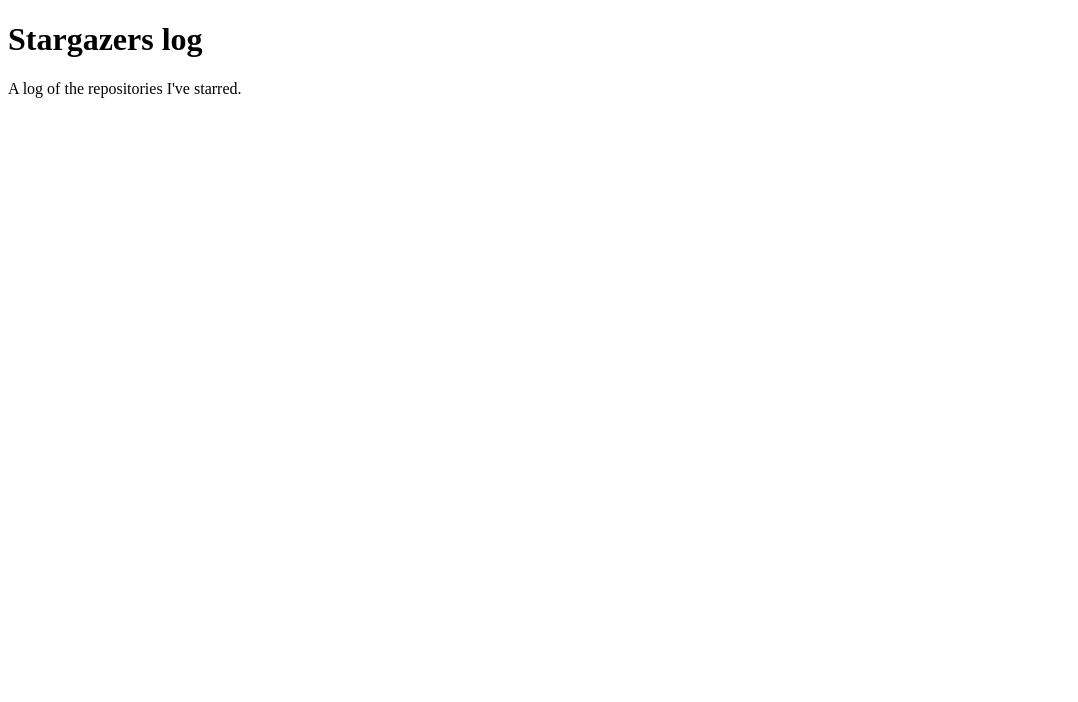
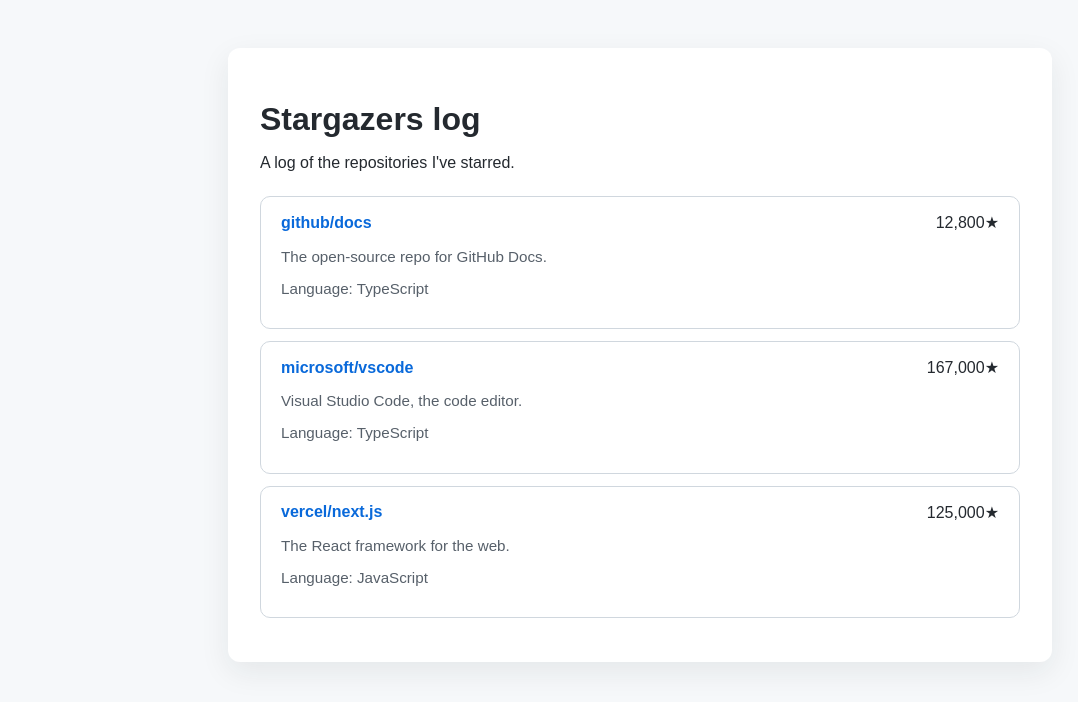
Before and after one commit to vishalsv100/stargazers-log, a plain HTML site: page index.html in a window 1280 px wide. Shown: the whole page, without its empty margins (0-1078 px from the left). Drawn offline with Linux system fonts and the light colour scheme.

Commit message:
first commit
Copilot generated

```diff
--- /dev/null
+++ b/events.json
@@ -0,0 +1,23 @@
+[
+  {
+    "name": "github/docs",
+    "description": "The open-source repo for GitHub Docs.",
+    "url": "https://github.com/github/docs",
+    "language": "TypeScript",
+    "stars": 12800
+  },
+  {
+    "name": "microsoft/vscode",
+    "description": "Visual Studio Code, the code editor.",
+    "url": "https://github.com/microsoft/vscode",
+    "language": "TypeScript",
+    "stars": 167000
+  },
+  {
+    "name": "vercel/next.js",
+    "description": "The React framework for the web.",
+    "url": "https://github.com/vercel/next.js",
+    "language": "JavaScript",
+    "stars": 125000
+  }
+]
--- a/index.html
+++ b/index.html
@@ -2,10 +2,17 @@
 <html lang="en">
   <head>
     <meta charset="utf-8">
+    <meta name="viewport" content="width=device-width, initial-scale=1">
     <title>Stargazers log</title>
+    <link rel="stylesheet" href="./style.css">
   </head>
   <body>
-    <h1>Stargazers log</h1>
-    <p>A log of the repositories I've starred.</p>
+    <main class="page">
+      <h1>Stargazers log</h1>
+      <p>A log of the repositories I've starred.</p>
+      <ul id="repo-list" class="repo-list"></ul>
+    </main>
+
+    <script src="./script.js"></script>
   </body>
 </html>
--- /dev/null
+++ b/script.js
@@ -0,0 +1,40 @@
+const repoList = document.getElementById('repo-list');
+
+function renderRepos(repositories) {
+  if (!repositories.length) {
+    repoList.innerHTML = '<li class="empty">No starred repositories were found.</li>';
+    return;
+  }
+
+  repoList.innerHTML = repositories
+    .map((repo) => {
+      const stars = repo.stars?.toLocaleString() ?? '0';
+      return `
+        <li class="repo-item">
+          <div class="repo-title">
+            <a href="${repo.url}" target="_blank" rel="noreferrer">${repo.name}</a>
+            <span>${stars}★</span>
+          </div>
+          <p class="repo-meta">${repo.description || 'No description available.'}</p>
+          <p class="repo-meta">Language: ${repo.language || 'Unknown'}</p>
+        </li>
+      `;
+    })
+    .join('');
+}
+
+async function loadRepos() {
+  try {
+    const response = await fetch('./events.json');
+    if (!response.ok) {
+      throw new Error('Unable to load data.');
+    }
+
+    const repositories = await response.json();
+    renderRepos(repositories);
+  } catch (error) {
+    repoList.innerHTML = '<li class="error">Unable to load the repositories right now.</li>';
+  }
+}
+
+loadRepos();
--- /dev/null
+++ b/style.css
@@ -0,0 +1,64 @@
+body {
+  font-family: Arial, Helvetica, sans-serif;
+  margin: 0;
+  background: #f6f8fa;
+  color: #24292f;
+}
+
+.page {
+  max-width: 760px;
+  margin: 3rem auto;
+  padding: 2rem;
+  background: #fff;
+  border-radius: 12px;
+  box-shadow: 0 10px 30px rgba(31, 35, 40, 0.08);
+}
+
+h1,
+h2 {
+  margin-bottom: 0.5rem;
+}
+
+.repo-list {
+  list-style: none;
+  padding: 0;
+  margin: 1.5rem 0 0;
+}
+
+.repo-item {
+  border: 1px solid #d0d7de;
+  border-radius: 10px;
+  padding: 1rem 1.25rem;
+  margin-bottom: 0.75rem;
+}
+
+.repo-title {
+  display: flex;
+  justify-content: space-between;
+  align-items: center;
+  gap: 1rem;
+  margin-bottom: 0.35rem;
+}
+
+.repo-title a {
+  color: #0969da;
+  font-weight: 600;
+  text-decoration: none;
+}
+
+.repo-title a:hover {
+  text-decoration: underline;
+}
+
+.repo-meta {
+  color: #57606a;
+  font-size: 0.95rem;
+}
+
+.empty,
+.error {
+  padding: 1rem;
+  border-radius: 8px;
+  background: #fff8c5;
+  color: #6c4a00;
+}
```
